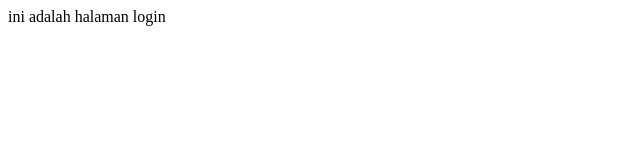
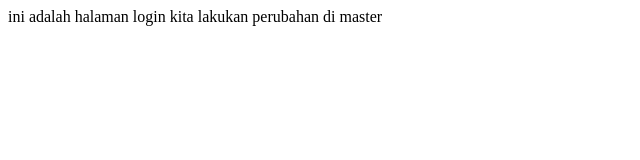
Before and after one commit to pepipnd/contohreporpl, a plain HTML site: page login.html in a window 1280 px wide. Shown: the whole page, without its empty margins (0-640 px from the left). Drawn offline with Linux system fonts and the light colour scheme.

Commit message:
ubah isi login.html

```diff
--- a/login.html
+++ b/login.html
@@ -8,5 +8,6 @@
 </head>
 <body>
     ini adalah halaman login
+    kita lakukan perubahan di master
 </body>
 </html>
```
